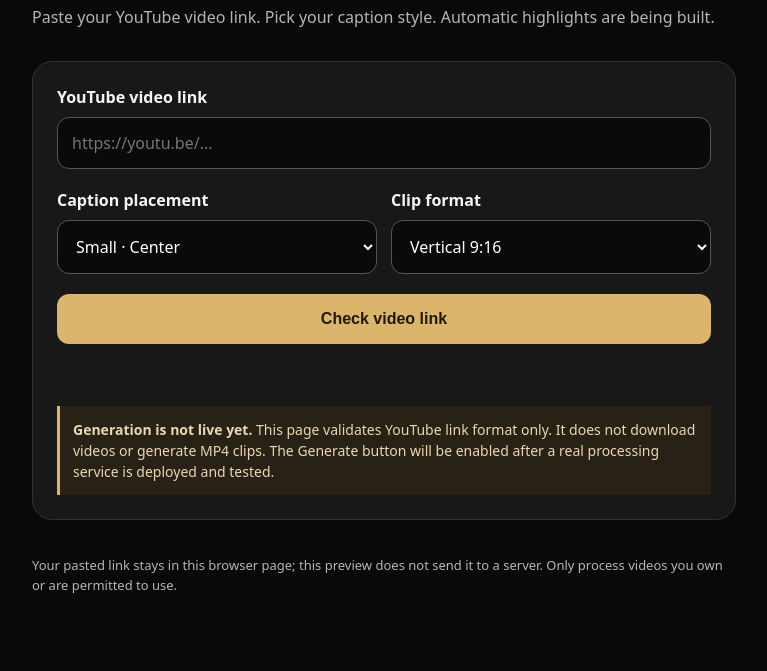
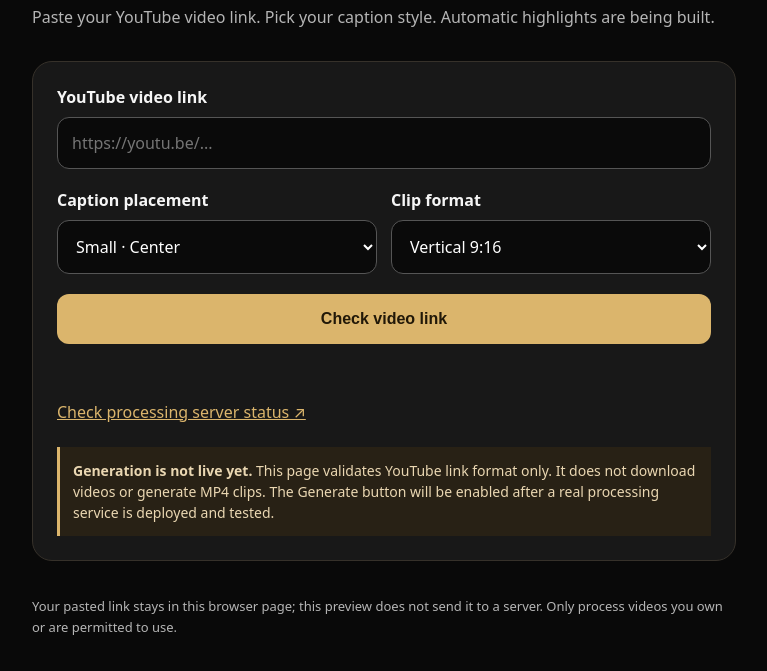
Before and after one commit to fabdalnabi1/Crips-ai-, a plain HTML site: page index.html in a window 1280 px wide. Shown: the part 277-948 px from the top of the page, without its empty margins (256-1023 px from the left). Before the commit the page ends 918 px from the top, so only its background shows below. Drawn offline with Linux system fonts and the light colour scheme.

Commit message:
Link UI to live processing server health endpoint without claiming generation works

```diff
--- a/index.html
+++ b/index.html
@@ -1,6 +1,6 @@
 <!doctype html>
 <html lang="en"><head><meta charset="utf-8"><meta name="viewport" content="width=device-width,initial-scale=1"><meta name="theme-color" content="#080808"><title>Crips AI | Gaming Shorts</title><style>
 :root{font-family:system-ui,-apple-system,sans-serif;color-scheme:dark}*{box-sizing:border-box}body{background:#090909;color:#f5f5f5;margin:0}.wrap{max-width:740px;margin:0 auto;padding:32px 18px}header{display:flex;align-items:center;justify-content:space-between;margin-bottom:64px}.brand{font-size:26px;font-weight:900;letter-spacing:-1px}.gold{color:#dbb56c}.pill{font-size:12px;border:1px solid #625132;border-radius:30px;padding:8px 12px;color:#dbb56c}h1{font-size:clamp(38px,7vw,62px);line-height:1.08;letter-spacing:-2px;margin:0}p{color:#b5b5b5;line-height:1.6}.panel{border:1px solid #36312a;background:#181818;border-radius:20px;padding:24px;margin-top:30px}label{display:block;margin-bottom:9px;font-weight:650}input,select{width:100%;border-radius:12px;background:#0a0a0a;border:1px solid #555;color:white;padding:14px;font:inherit}input:focus,select:focus{outline:2px solid #dbb56c}.grid{display:grid;grid-template-columns:1fr 1fr;gap:14px;margin-top:20px}button{width:100%;padding:16px;border:0;border-radius:12px;background:#dbb56c;color:#211808;font-weight:800;font-size:16px;margin-top:20px;cursor:pointer}button:focus-visible{outline:3px solid white}.notice{border-left:3px solid #dbb56c;background:#282115;color:#ead7b2;padding:13px;margin-top:22px;font-size:14px;line-height:1.5}.status{margin-top:16px;min-height:24px;color:#ead7b2}.foot{font-size:13px;margin-top:35px}@media(max-width:500px){.grid{grid-template-columns:1fr}header{margin-bottom:38px}.panel{padding:18px}}
-</style></head><body><main class="wrap"><header><div class="brand">CRIPS <span class="gold">AI</span></div><span class="pill">PREVIEW</span></header><h1>Make gameplay <span class="gold">go viral.</span></h1><p>Paste your YouTube video link. Pick your caption style. Automatic highlights are being built.</p><section class="panel"><form id="form"><label for="url">YouTube video link</label><input id="url" type="url" placeholder="https://youtu.be/..." autocomplete="url" required><div class="grid"><div><label for="captions">Caption placement</label><select id="captions"><option>Small · Center</option><option>Small · Bottom</option></select></div><div><label for="ratio">Clip format</label><select id="ratio"><option>Vertical 9:16</option></select></div></div><button type="submit">Check video link</button><div id="status" class="status" role="status" aria-live="polite"></div></form><div class="notice"><strong>Generation is not live yet.</strong> This page validates YouTube link format only. It does not download videos or generate MP4 clips. The Generate button will be enabled after a real processing service is deployed and tested.</div></section><p class="foot">Your pasted link stays in this browser page; this preview does not send it to a server. Only process videos you own or are permitted to use.</p></main><script>
+</style></head><body><main class="wrap"><header><div class="brand">CRIPS <span class="gold">AI</span></div><span class="pill">PREVIEW</span></header><h1>Make gameplay <span class="gold">go viral.</span></h1><p>Paste your YouTube video link. Pick your caption style. Automatic highlights are being built.</p><section class="panel"><form id="form"><label for="url">YouTube video link</label><input id="url" type="url" placeholder="https://youtu.be/..." autocomplete="url" required><div class="grid"><div><label for="captions">Caption placement</label><select id="captions"><option>Small · Center</option><option>Small · Bottom</option></select></div><div><label for="ratio">Clip format</label><select id="ratio"><option>Vertical 9:16</option></select></div></div><button type="submit">Check video link</button><div id="status" class="status" role="status" aria-live="polite"></div></form><p><a href="https://crips-ai-processing.onrender.com/health" target="_blank" rel="noopener noreferrer" style="color:#dbb56c">Check processing server status ↗</a></p><div class="notice"><strong>Generation is not live yet.</strong> This page validates YouTube link format only. It does not download videos or generate MP4 clips. The Generate button will be enabled after a real processing service is deployed and tested.</div></section><p class="foot">Your pasted link stays in this browser page; this preview does not send it to a server. Only process videos you own or are permitted to use.</p></main><script>
 document.querySelector('#form').addEventListener('submit',function(e){e.preventDefault();const status=document.querySelector('#status');try{const url=new URL(document.querySelector('#url').value.trim());const host=url.hostname.toLowerCase();const allowed=['youtube.com','www.youtube.com','m.youtube.com','youtu.be','www.youtu.be','youtube-nocookie.com','www.youtube-nocookie.com'];let id;if(host==='youtu.be'||host==='www.youtu.be')id=url.pathname.split('/')[1];else id=url.searchParams.get('v')||((/^\/(shorts|live|embed)\//.test(url.pathname)?url.pathname.split('/')[2]:null));if(!allowed.includes(host)||!id||!/^[a-zA-Z0-9_-]{11}$/.test(id))throw Error('Please paste a valid YouTube video URL (watch, live, Shorts, or youtu.be).');status.textContent='Valid YouTube link. Clip processing is not connected yet.'}catch(err){status.textContent=err.message||'Invalid URL.'}});
 </script></body></html>
```
